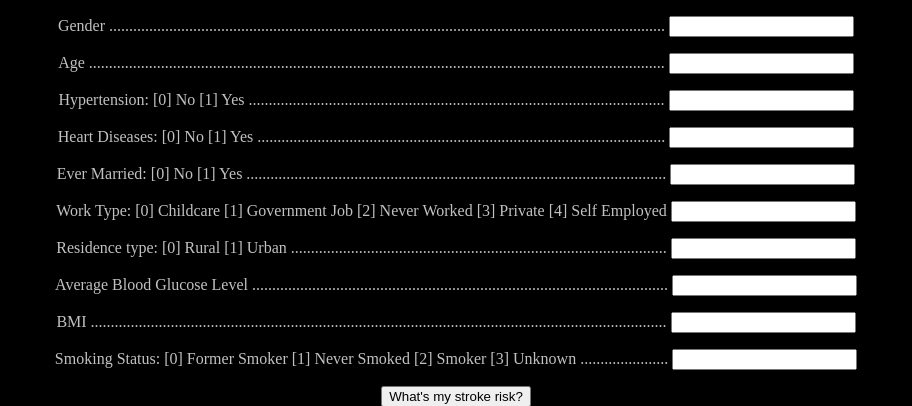
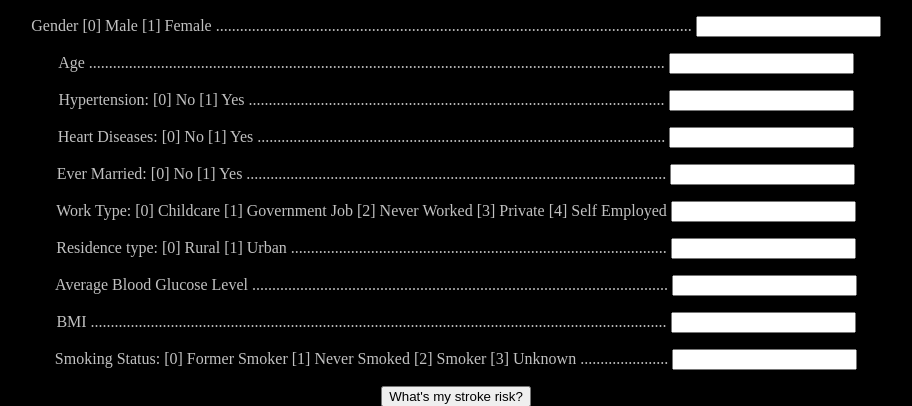
Before and after one commit to SanB-1/Stroke-Risk, a Flask app: page / in a window 1280 px wide. Shown: the part 128-534 px from the top of the page, without its empty margins (184-1096 px from the left). Run offline with Flask 3, Linux system fonts and the light colour scheme; parts of the project's set-up code (start-up, migrations or seed data) failed here and were passed over.

Commit message:
Update index.html

```diff
--- a/templates/index.html
+++ b/templates/index.html
@@ -17,7 +17,7 @@
    <center>
    <form action="{{ url_for('stroke_risk')}}"method="post">
       <p></p>
-      <label>Gender ...........................................................................................................................................</label>
+      <label>Gender [0] Male [1] Female .......................................................................................................................</label>
       <input type="text" name="gender" required="required" size=20/><p>
       <label>Age ................................................................................................................................................</label>
       <input type="text" name="age" required="required" size=20/><p>
```
